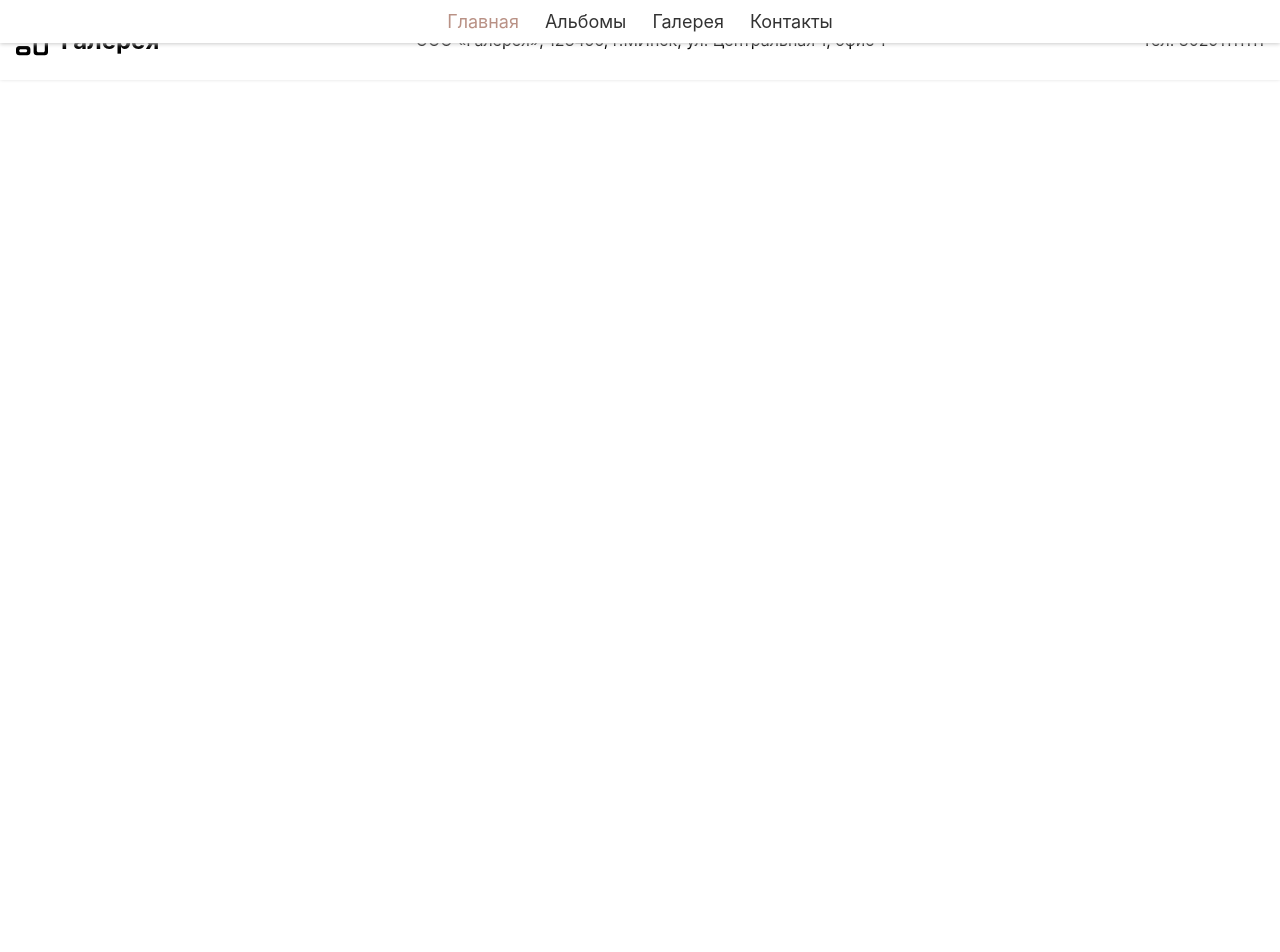
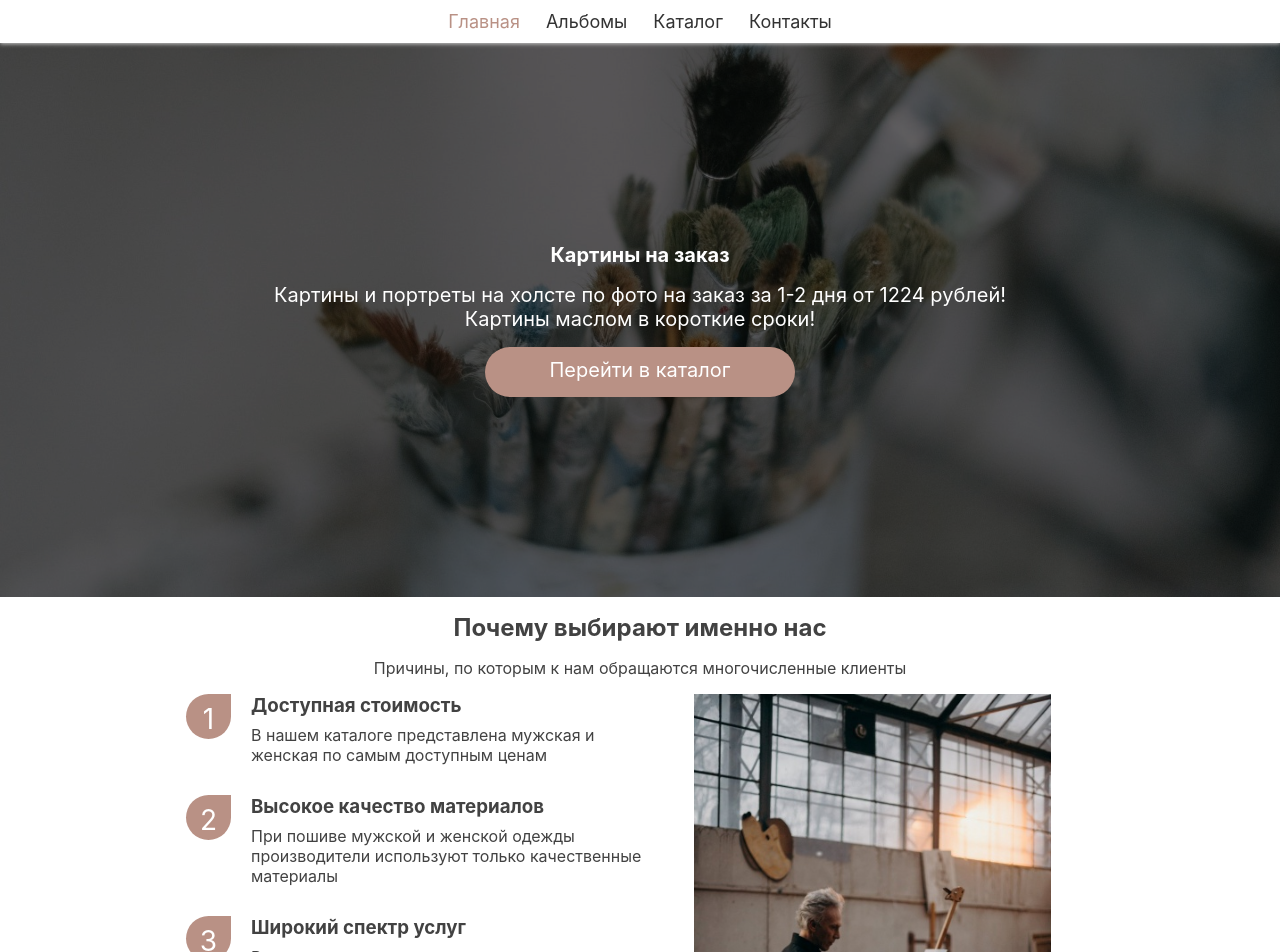
Before and after one commit to AndreyDut/gallery, a React (Create React App) app: page / in a window 1280 px wide. Shown: the top 952 px of the page. Before the commit the page ends 800 px from the top, so only its background shows below. Built offline with nearby package versions, Linux system fonts and the light colour scheme.

Commit message:
build main page

```diff
--- a/src/components/AppFooter/AppFooter.jsx
+++ b/src/components/AppFooter/AppFooter.jsx
@@ -51,7 +51,7 @@ const AppFooter = () => {
         </g>
       </svg>
       <h2>Галерея</h2>
-      <p className="address">ООО «Галерея», 123456, г.МИнск, ул. Центральная 1, офис 1</p>
+      <p className="address">ООО «Галерея», 123456, г.Минск, ул. Центральная 1, офис 1</p>
       <p>Тел: 80291111111</p>
     </WrapAppFooter>
   );
--- a/src/components/AppFooter/appFooter.style.js
+++ b/src/components/AppFooter/appFooter.style.js
@@ -3,7 +3,7 @@ import styled from "styled-components";
 const WrapAppFooter = styled.div`
   display: flex;
   align-items: center;
-  height: 60px;
+  min-height: 60px;
   padding: 10px 16px;
   box-shadow: rgb(204, 204, 204) 0px -1px 4px 0;
   h2 {
--- a/src/components/AppHeader/AppHeader.jsx
+++ b/src/components/AppHeader/AppHeader.jsx
@@ -18,7 +18,7 @@ const AppHeader = () => {
 
   return (
     <WrapAppHeader burgerOpen={localState.burgerOpen}>
-      <button class="wrap-head-burger" onClick={handlerActions("toggleBurger")}>
+      <button className="wrap-head-burger" onClick={handlerActions("toggleBurger")}>
         <svg
           width="32px"
           height="32px"
@@ -112,12 +112,12 @@ const AppHeader = () => {
           </li>
           <li>
             <NavLink
-              to="/gallery"
+              to="/catalog"
               className={({ isActive, isPending }) =>
                 isPending ? "pending" : isActive ? "active" : ""
               }
             >
-              Галерея
+              Каталог
             </NavLink>
           </li>
           <li>
--- a/src/index.css
+++ b/src/index.css
@@ -10,6 +10,7 @@ body {
 * {
   margin: 0;
   padding: 0;
+  box-sizing: border-box;
 }
 
 code {
--- a/src/pages/MainBox.jsx
+++ b/src/pages/MainBox.jsx
@@ -1,15 +1,18 @@
 import React from "react";
 import { Route, Routes } from "react-router-dom";
+import { WrapMainBox } from "./mainBox.style";
+import MainPage from "./MainPage/MainPage";
 
 const MainBox = () => {
   return (
-    <div>
+    <WrapMainBox>
       <Routes>
-        <Route path={"/account"} element={<div></div>}>
+        <Route path={"/"} element={<MainPage/>}/>
+        <Route path={"/"} element={<div></div>}>
           <Route path={":content"} element={<div></div>} />
         </Route>
       </Routes>
-    </div>
+    </WrapMainBox>
   );
 };
 
--- /dev/null
+++ b/src/pages/MainPage/MainPage.jsx
@@ -0,0 +1,85 @@
+import React from "react";
+import { WrapMainPage } from "./MainPage.style";
+import { Link } from "react-router-dom";
+import info_photo from "../../assets/info-photo.jpg";
+
+const MainPage = () => {
+  return (
+    <WrapMainPage>
+      <div className="banner">
+        <div className="dark"></div>
+        <div className="banner-content">
+          <div className="banner-title">
+            <p>
+              <strong>Картины на заказ</strong>
+            </p>
+          </div>
+          <div className="banner-sub-title">
+            {" "}
+            <p>
+              Картины и портреты на холсте по фото на заказ за 1-2 дня от 1224
+              рублей!
+            </p>
+            <p>Картины маслом в короткие сроки!</p>
+          </div>
+
+          <Link to={"/catalog"} className="link__catalog">
+            Перейти в каталог
+          </Link>
+        </div>
+      </div>
+      <div className="gallery-info">
+        <div className="info-title">
+          <h2>Почему выбирают именно нас</h2>
+          <p>Причины, по которым к нам обращаются многочисленные клиенты</p>
+        </div>
+
+        <div className="info-content">
+          <div className="content-items">
+            <div className="item">
+              <div className="num">1</div>
+              <h3>Доступная стоимость</h3>
+
+              <p>
+                В нашем каталоге представлена мужская и женская по самым
+                доступным ценам
+              </p>
+            </div>
+
+            <div className="item">
+              <div className="num">2</div>
+              <h3>Высокое качество материалов</h3>
+              <p>
+                При пошиве мужской и женской одежды производители используют
+                только качественные материалы
+              </p>
+            </div>
+
+            <div className="item">
+              <div className="num">3</div>
+              <h3>Широкий спектр услуг</h3>
+              <p>
+                В нашем магазине представлены многочисленные разновидности
+                мужской и женской одежды от различных брендов
+              </p>
+            </div>
+
+            <div className="item">
+              <div className="num">4</div>
+              <h3>Короткие сроки выполнения</h3>
+              <p>
+                Мы сотрудничаем с транспортными компаниями, поэтому покупатели
+                получают свои заказы в кратчайший срок
+              </p>
+            </div>
+          </div>
+          <div className="wrap-photo">
+            <img src={info_photo} alt="photo" />
+          </div>
+        </div>
+      </div>
+    </WrapMainPage>
+  );
+};
+
+export default MainPage;
--- /dev/null
+++ b/src/pages/MainPage/MainPage.style.js
@@ -0,0 +1,102 @@
+import styled from "styled-components";
+import backgr_m_p from "../../assets/backgr_main_page.jpg";
+
+const WrapMainPage = styled.div`
+  flex: 1;
+  .banner {
+    position: relative;
+    background-image: url(${backgr_m_p});
+    background-size: cover;
+    background-position: center center;
+    background-repeat: no-repeat;
+    padding: 200px 0;
+    .dark {
+      position: absolute;
+      left: 0;
+      top: 0;
+      width: 100%;
+      height: 100%;
+      background: rgba(0, 0, 0, 0.6);
+    }
+    .banner-content {
+      position: relative;
+      z-index: 1;
+      text-align: center;
+      color: #fff;
+      font-size: 20px;
+      padding: 0 8px;
+      .banner-sub-title {
+        padding: 16px 0;
+      }
+      .link__catalog {
+        display: inline-block;
+        width: 310px;
+        height: 50px;
+        line-height: 47px;
+        font-size: 20px;
+        background-color: rgb(185, 145, 133);
+        border-radius: 2em;
+        color: #fff;
+        text-decoration: none;
+      }
+      @media (max-width: 480px) {
+        &,
+        .link__catalog {
+          font-size: 16px;
+        }
+      }
+    }
+  }
+  .gallery-info {
+    color: #424242;
+    padding: 16px;
+    max-width: 940px;
+    margin: auto;
+    .info-title {
+      text-align: center;
+      p {
+        padding: 16px 0;
+      }
+    }
+    .info-content {
+      display: flex;
+      max-height: 500px;
+      .content-items {
+        .item {
+          display: flex;
+          position: relative;
+          flex-direction: column;
+          padding-left: 65px;
+          margin-bottom: 30px;
+          .num {
+            background-color: #b99185;
+            position: absolute;
+            left: 0;
+            font-size: 28px;
+            width: 45px;
+            height: 45px;
+            text-align: center;
+            line-height: 50px;
+            color: #fff;
+            border-radius: 5em 0 5em 5em;
+          }
+          p {
+            padding-top: 8px;
+          }
+        }
+      }
+
+      .wrap-photo {
+        padding-left: 40px;
+        img {
+          max-height: 100%;
+        }
+        @media (max-width: 840px) {
+          display: none;
+        }
+      }
+    }
+  }
+`;
+
+export { WrapMainPage };
--- /dev/null
+++ b/src/pages/mainBox.style.js
@@ -0,0 +1,10 @@
+import styled from "styled-components";
+
+const WrapMainBox = styled.div`
+  display: flex;
+  flex-direction: column;
+  min-height: calc(100vh - 60px);
+  padding-top: 43px;
+`;
+
+export { WrapMainBox };
```
Also changed, not shown: src/assets/backgr_main_page.jpg (added), src/assets/info-photo.jpg (added).
